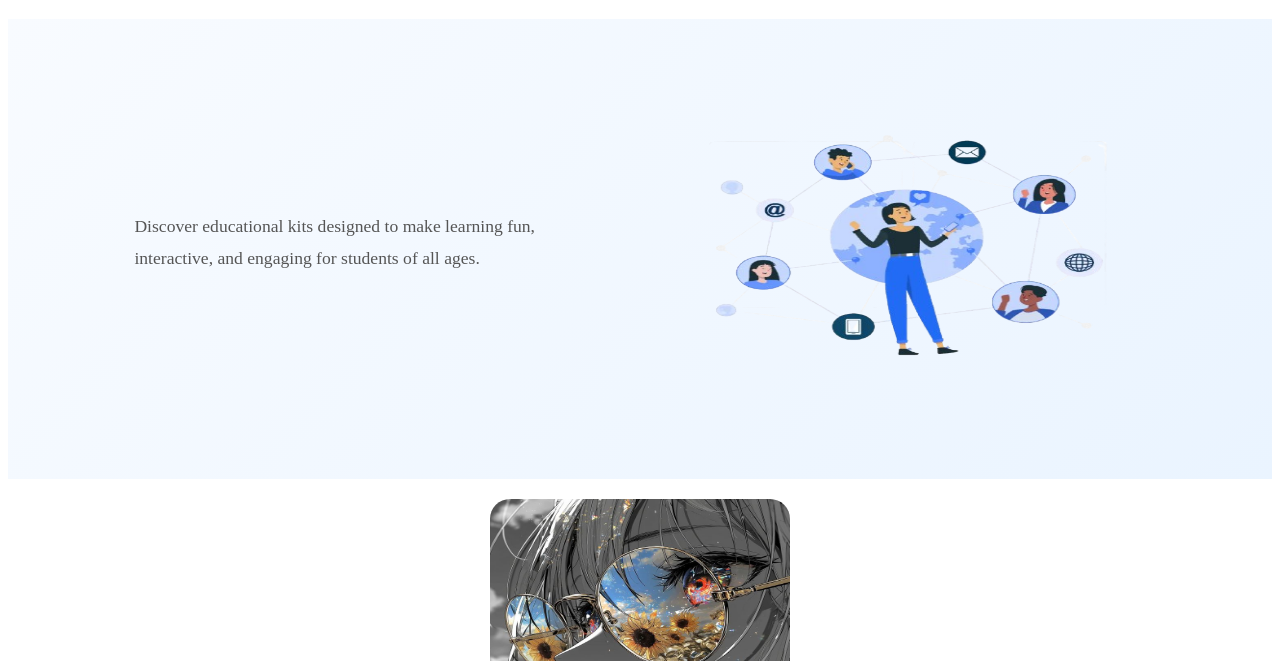
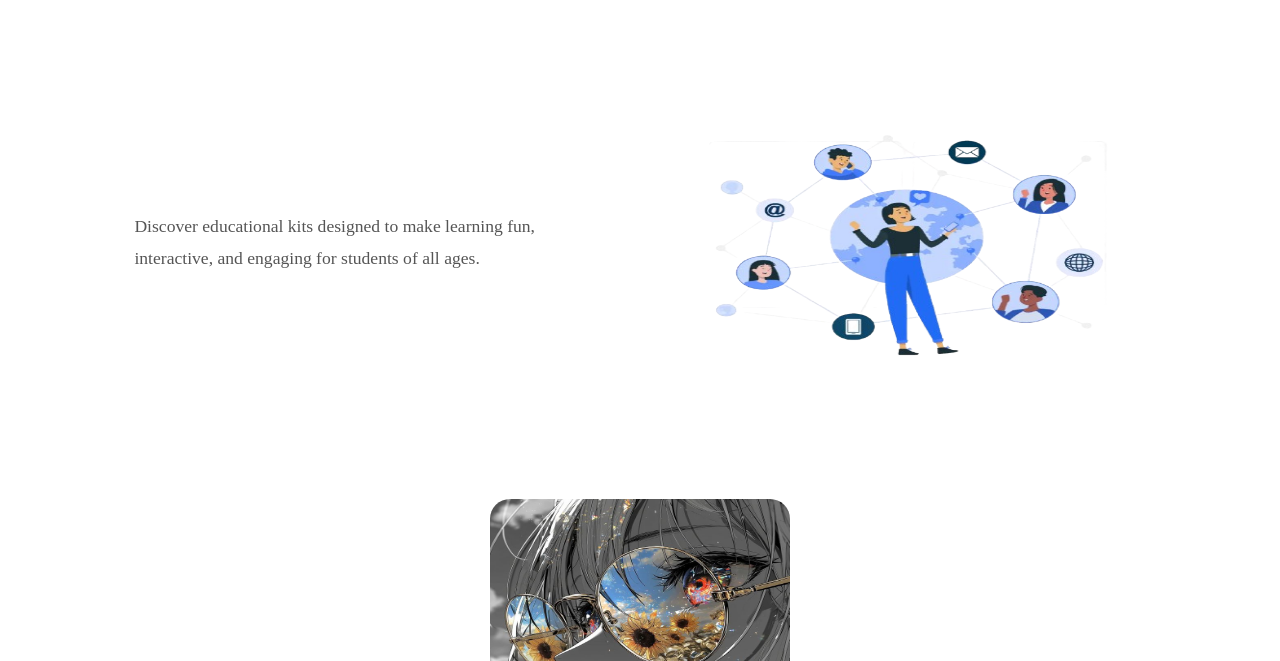
Before and after one commit to choney7zang-stack/Cheney, a plain HTML site: page index.html in a window 1280 px wide. Shown: the part 139-800 px from the top of the page. Drawn offline with Linux system fonts and the light colour scheme.

Commit message:
Added CSS style

```diff
--- a/css/style.css
+++ b/css/style.css
@@ -53,7 +53,6 @@ ul li a:hover{
     align-items: center;
     padding: 80px 10%;
     min-height: 300px;
-    background: linear-gradient(135deg, #f8fbff, #eaf4ff);
     gap: 50px;
     margin-bottom: 20px;
 }
```
